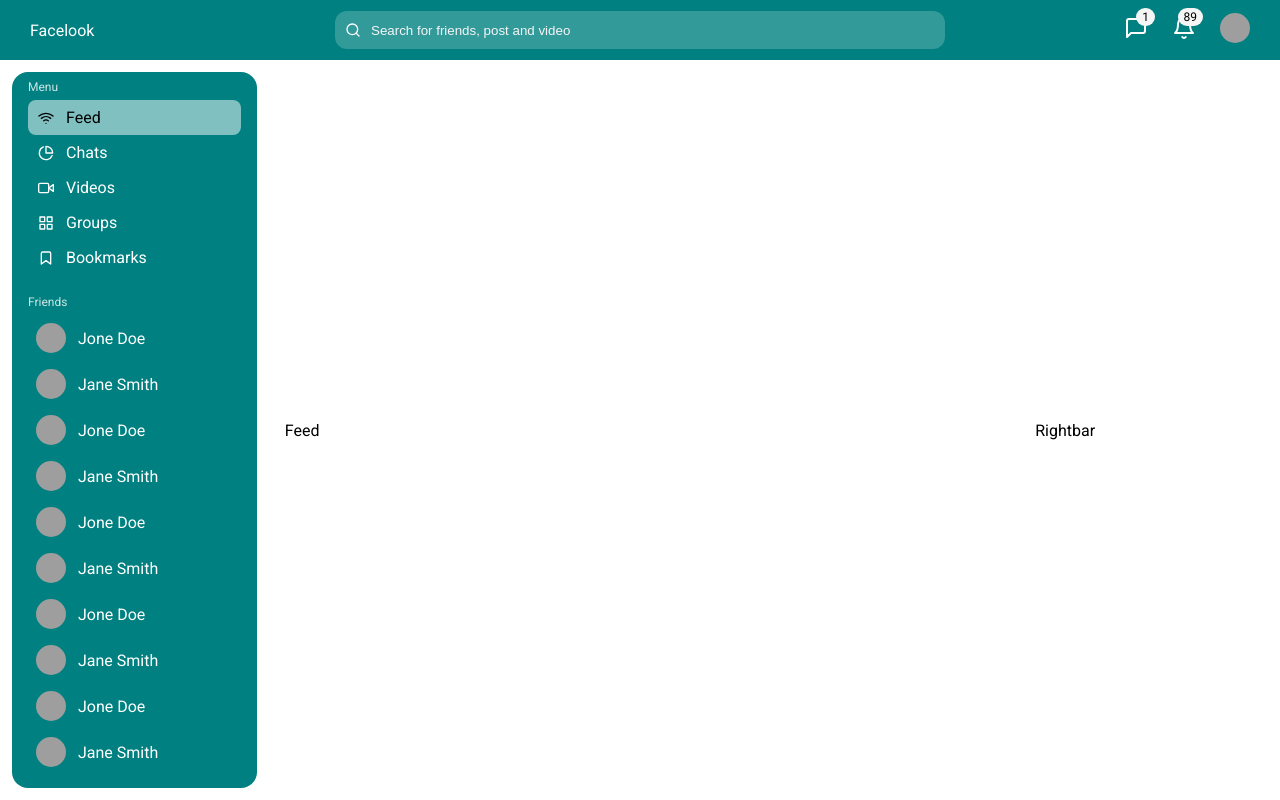
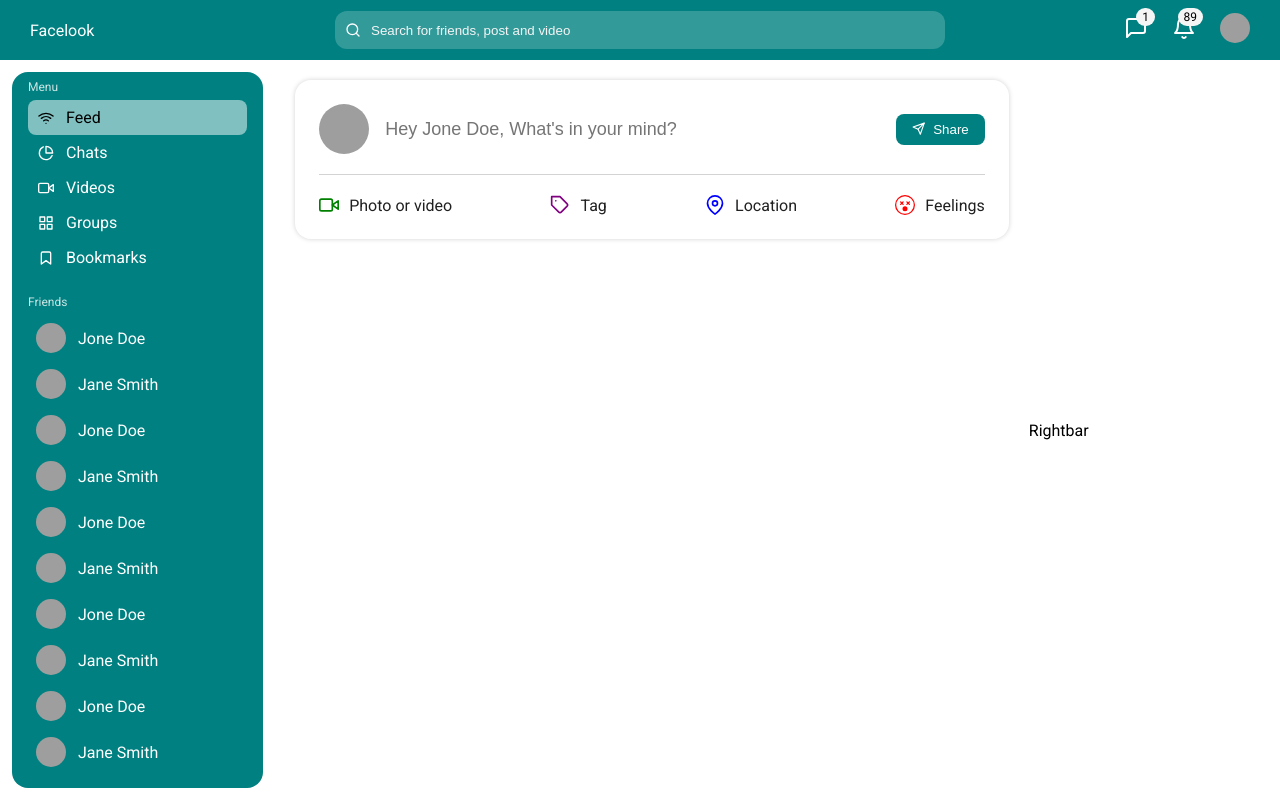
Before and after one commit to MaheshKumarIsHere/facelook, a React (Vite) app: page / in a window 1280 px wide. Built offline with nearby package versions, Linux system fonts and the light colour scheme; grey boxes are pictures that could not be loaded.

Commit message:
send input container added

```diff
--- a/src/components/feed/Feed.jsx
+++ b/src/components/feed/Feed.jsx
@@ -1,7 +1,14 @@
+import ShareInput from "../share-input/ShareInput";
 import styles from "./Feed.module.css";
 
 function Feed() {
-  return <div className={styles.feed}>Feed</div>;
+  return (
+    <div className={styles.feed}>
+      <div className={styles.wrapper}>
+        <ShareInput />
+      </div>
+    </div>
+  );
 }
 
 export default Feed;
--- a/src/components/feed/Feed.module.css
+++ b/src/components/feed/Feed.module.css
@@ -1,3 +1,8 @@
 .feed {
   flex: 3;
+  align-self: flex-start;
 }
+
+.wrapper {
+  padding: 20px;
+}
--- a/src/components/leftbar/Leftbar.module.css
+++ b/src/components/leftbar/Leftbar.module.css
@@ -1,11 +1,3 @@
-::-webkit-scrollbar {
-  background-color: transparent;
-  width: 8px;
-}
-::-webkit-scrollbar-thumb {
-  background-color: rgba(255, 255, 255, 0.8);
-  border-radius: 8px;
-}
 .leftbar {
   flex: 1;
   /* background-color: rebeccapurple; */
@@ -23,6 +15,14 @@
   border-radius: 16px;
   padding: 8px 16px;
   margin-right: 10px;
+  &::-webkit-scrollbar {
+    background-color: transparent;
+    width: 8px;
+  }
+  &::-webkit-scrollbar-thumb {
+    background-color: rgba(255, 255, 255, 0.8);
+    border-radius: 8px;
+  }
 }
 
 .items {
--- /dev/null
+++ b/src/components/share-input/ShareInput.jsx
@@ -0,0 +1,57 @@
+import styles from "./ShareInput.module.css";
+import { BsEmojiDizzy } from "react-icons/bs";
+import { FiMapPin, FiSend, FiTag, FiVideo } from "react-icons/fi";
+
+const iconsList = [
+  {
+    id: 1,
+    text: "Photo or video",
+    icon: <FiVideo size={20} color="green" />,
+  },
+  {
+    id: 2,
+    text: "Tag",
+    icon: <FiTag size={20} color="purple" />,
+  },
+  {
+    id: 3,
+    text: "Location",
+    icon: <FiMapPin size={20} color="blue" />,
+  },
+  {
+    id: 4,
+    text: "Feelings",
+    icon: <BsEmojiDizzy size={20} color="red" />,
+  },
+];
+
+function ShareInput() {
+  return (
+    <div className={styles.container}>
+      <div className={styles.inputBox}>
+        <img
+          src="https://images.unsplash.com/photo-1633332755192-727a05c4013d?fm=jpg&q=60&w=3000&ixlib=rb-4.1.0&ixid=M3wxMjA3fDB8MHxzZWFyY2h8Mnx8dXNlcnxlbnwwfHwwfHx8MA%3D%3D"
+          alt="user profile"
+          width={50}
+          height={50}
+        />
+        <input type="text" placeholder={`Hey Jone Doe, What's in your mind?`} />
+        <button>
+          <FiSend />
+          <span>Share</span>
+        </button>
+      </div>
+      <hr />
+      <div className={styles.icons}>
+        {iconsList.map((item) => (
+          <div key={item.id} className={styles.iconBox}>
+            {item.icon}
+            <span>{item.text}</span>
+          </div>
+        ))}
+      </div>
+    </div>
+  );
+}
+
+export default ShareInput;
--- /dev/null
+++ b/src/components/share-input/ShareInput.module.css
@@ -0,0 +1,58 @@
+.container {
+  box-shadow: 0px 0px 5px lightgray;
+  border-radius: 16px;
+  padding: 24px;
+  hr {
+    margin: 20px 0;
+    border: none;
+    border-bottom: 1px solid lightgray;
+  }
+}
+
+.inputBox {
+  display: flex;
+  align-items: center;
+  gap: 16px;
+  img {
+    border-radius: 100%;
+  }
+  input {
+    width: 100%;
+    font-size: 18px;
+    font-weight: 400;
+    background: none;
+    border: none;
+    outline: none;
+  }
+  button {
+    min-width: fit-content;
+    padding: 8px 16px;
+    border: none;
+    background-color: teal;
+    display: flex;
+    align-items: center;
+    color: white;
+    border-radius: 8px;
+    span {
+      margin-left: 8px;
+    }
+    &:hover {
+      background-color: rgb(0, 94, 94);
+      cursor: pointer;
+    }
+  }
+}
+
+.icons {
+  display: flex;
+  align-items: center;
+  justify-content: space-between;
+  .iconBox {
+    display: flex;
+    align-items: center;
+    gap: 10px;
+    span {
+      color: #202020;
+    }
+  }
+}
--- a/src/pages/homepage/Homepage.module.css
+++ b/src/pages/homepage/Homepage.module.css
@@ -2,5 +2,5 @@
   display: flex;
   align-items: center;
   justify-content: space-between;
-  gap: 16px;
+  /* gap: 16px; */
 }
```
